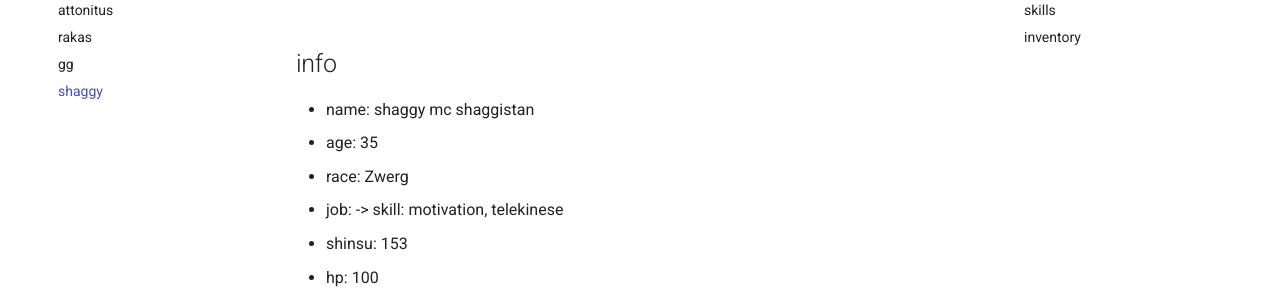
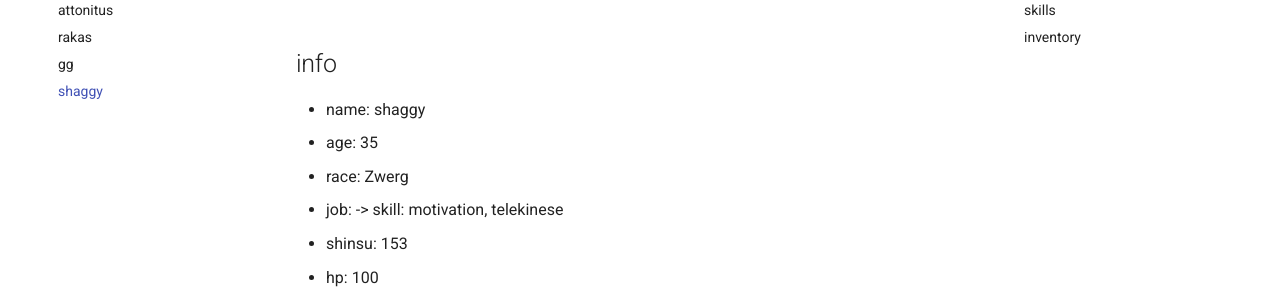
Before and after one commit to mkdocs-pnp/avalon, an MkDocs documentation site: the page built from docs/character/shaggy.md, in a window 1280 px wide and 900 px high. Shown: the part 209-502 px from the top of the window. Built offline with MkDocs 1.6.1 and Material for MkDocs 9.7.7, drawn with Linux system fonts in a browser that asks for light colours.

Commit message:
Update shaggy.md

```diff
--- a/docs/character/shaggy.md
+++ b/docs/character/shaggy.md
@@ -4,7 +4,7 @@
 
 ## info
 
-* name: shaggy mc shaggistan
+* name: shaggy
 * age: 35
 * race: Zwerg
 * job: -> skill: motivation, telekinese
```
